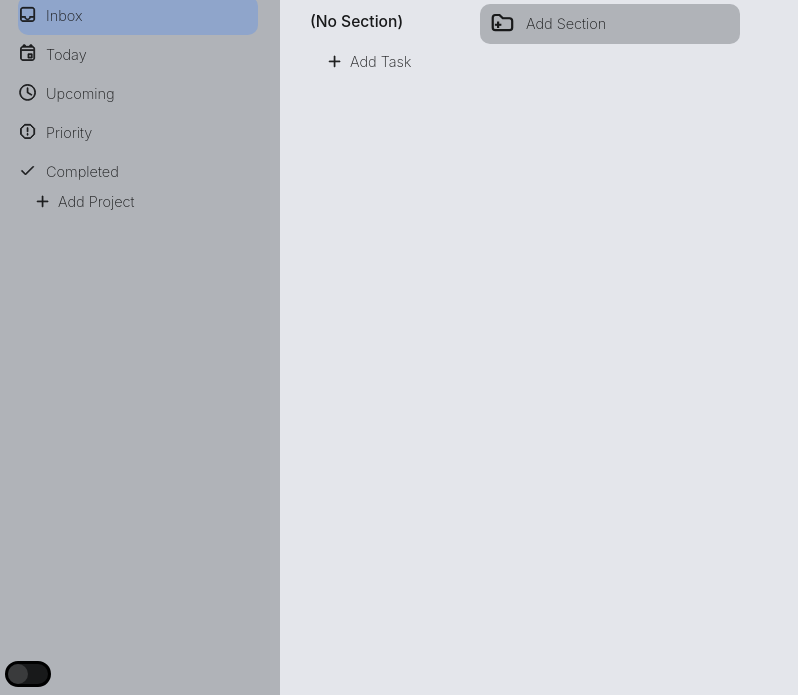
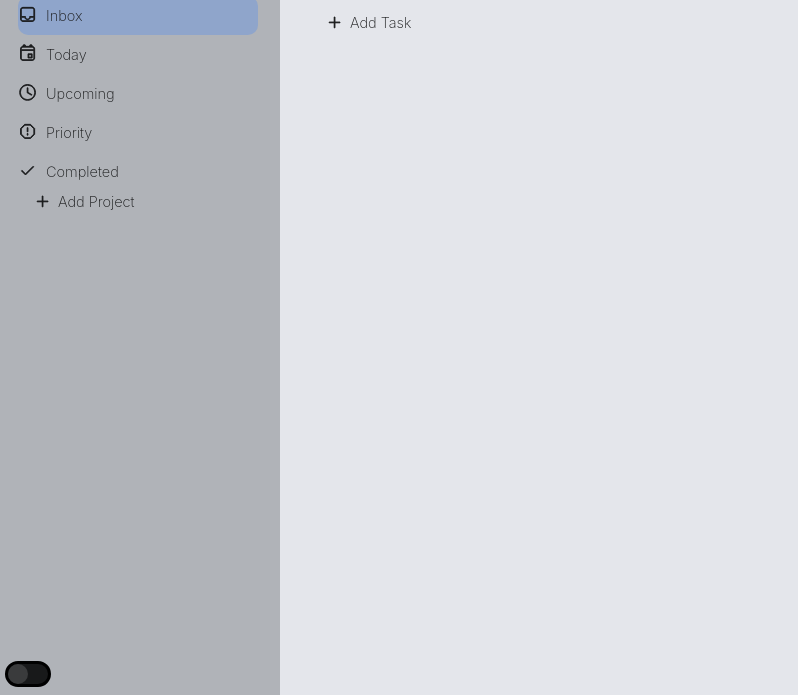
Before and after one commit to MellowMeh/odin-to-do-list, a website built with webpack: page src/page/index.html in a window 1280 px wide. Shown: the part 105-800 px from the top of the page, without its empty margins (0-798 px from the left). Built offline with nearby package versions, Linux system fonts and the light colour scheme.

Commit message:
Cut inbox sections
Inbox will not have the ability to organize tasks into
sections. This feature is cut due to time constraints.

```diff
--- a/src/page/index.html
+++ b/src/page/index.html
@@ -66,17 +66,11 @@
         </div>
         <div class="content-container">
             <div class="section-one">
-                <div class="section-header">(No section)</div>
+                <div class="section-header"></div>
                 <div class="task-cards-container"></div>
                 <div class="main-add-task-container">
                     <div class="main-plus-icon"><svg xmlns="http://www.w3.org/2000/svg" width="20px" fill="currentColor" stroke="currentColor" viewBox="0 0 24 24"><title>plus</title><path d="M5,13V12H11V6H12V12H18V13H12V19H11V13H5Z" /></svg></div>
                     <div class="main-add-task">add task</div>
-                </div>
-            </div>
-            <div class="section-two">
-                <div class="add-section-container">
-                    <div class="plus-icon"><svg xmlns="http://www.w3.org/2000/svg" width="26px" fill="currentColor" stroke="currentColor" viewBox="0 0 24 24"><title>folder-plus</title><path d="M5,5H9L12,8H18C19.66,8 21,9.34 21,11V17C21,18.66 19.66,20 18,20H5C3.34,20 2,18.66 2,17V8C2,6.34 3.34,5 5,5M5,6C3.9,6 3,6.9 3,8V17C3,18.1 3.9,19 5,19H18C19.1,19 20,18.1 20,17V11C20,9.9 19.1,9 18,9H11.59L8.59,6H5M7,17V15H5V14H7V12H8V14H10V15H8V17H7Z" /></svg></div>
-                    <div class="add-section">add section</div>
                 </div>
             </div>
             <div class="pop-up-container">
```
